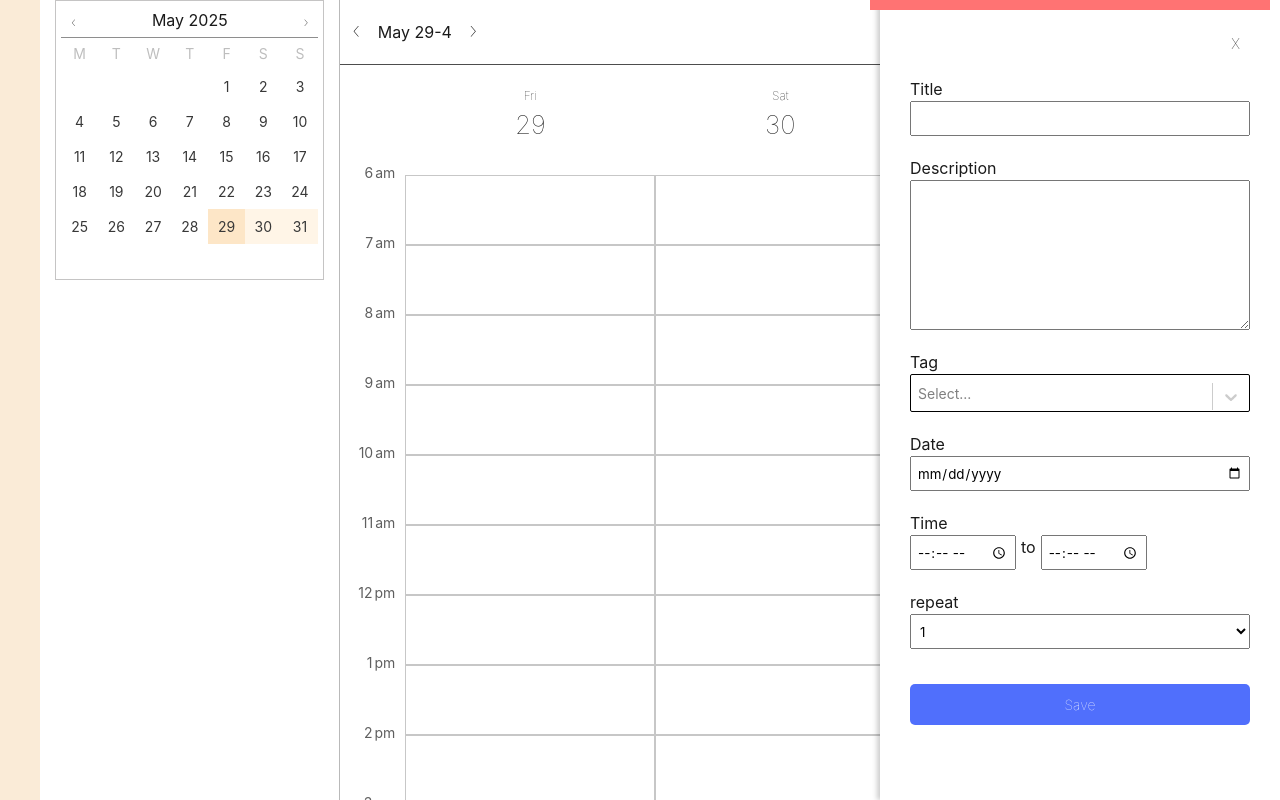
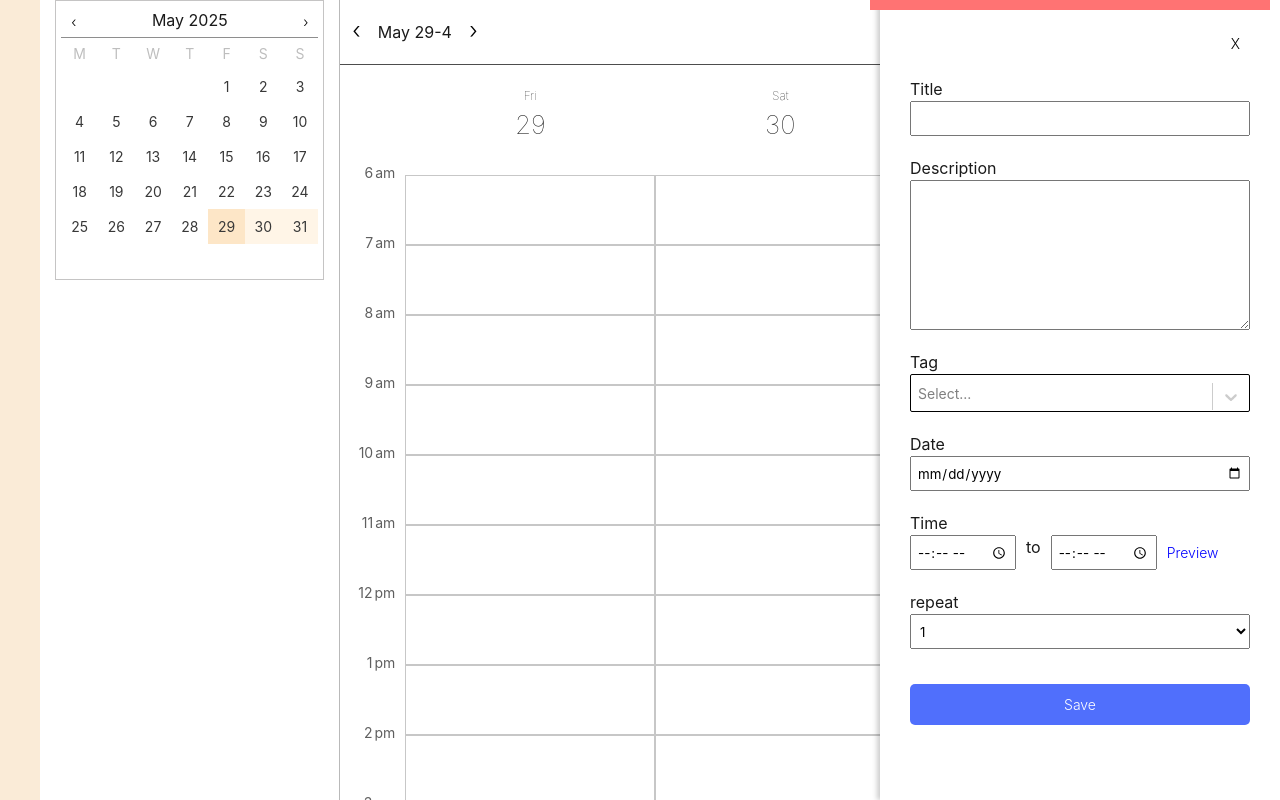
Before and after one commit to Rtam22/Planner, a React (Vite) app: page / in a window 1280 px wide. Both pictures are taken after a click on the button "Create Task". Built offline with nearby package versions, Linux system fonts and the light colour scheme.

Commit message:
Added type to button component and fixed naming

```diff
--- a/src/components/button.css
+++ b/src/components/button.css
@@ -1,6 +1,6 @@
 button {
   font-size: 14px;
-  font-weight: 100;
+  font-weight: 300;
 }
 
 .btn-main {
@@ -22,3 +22,7 @@ button {
   background-color: rgb(227, 29, 29);
   color: white;
 }
+
+.btn-secondary {
+  color: blue;
+}
--- a/src/components/button.tsx
+++ b/src/components/button.tsx
@@ -2,13 +2,14 @@ import "./button.css";
 
 type ButtonProps = {
   children: string;
-  type: string;
+  className: string;
+  type?: "submit" | "button";
   onClick?: ((e: React.MouseEvent<any>) => void) | (() => void);
 };
 
-function Button({ children, type, onClick }: ButtonProps) {
+function Button({ children, className, type, onClick }: ButtonProps) {
   return (
-    <button onClick={(e) => onClick?.(e)} className={type}>
+    <button type={type} onClick={(e) => onClick?.(e)} className={className}>
       {children}
     </button>
   );
--- a/src/components/calendar/calendar.tsx
+++ b/src/components/calendar/calendar.tsx
@@ -92,11 +92,11 @@ function Calendar({ selectedDate, handleSelectDate }: calendarProps) {
   return (
     <div className="calendar">
       <div className="cal-header">
-        <Button type="btn-plain" onClick={handleDateChange}>
+        <Button className="btn-plain" onClick={handleDateChange}>
           ‹
         </Button>
         <p>{getMonthName(dateView) + " " + dateView.getFullYear()} </p>
-        <Button type="btn-plain" onClick={handleDateChange}>
+        <Button className="btn-plain" onClick={handleDateChange}>
           ›
         </Button>
       </div>
--- a/src/components/createTaskModal.css
+++ b/src/components/createTaskModal.css
@@ -35,3 +35,8 @@
 .create-task-modal .btn-main {
   margin-top: 15px;
 }
+
+.horizontal.time {
+  gap: 10px;
+  display: flex;
+}
--- a/src/components/createTaskModal.tsx
+++ b/src/components/createTaskModal.tsx
@@ -94,7 +94,7 @@ function CreateTaskModal({
       <div className="header">
         <div></div>
         <Button
-          type="btn-plain btn-ext"
+          className="btn-plain btn-ext"
           onClick={() => handleShowModal("createModal")}
         >
           X
@@ -149,7 +149,7 @@ function CreateTaskModal({
         </fieldset>
         <fieldset>
           <label htmlFor="time">Time</label>
-          <div className="horizontal">
+          <div className="horizontal time">
             <input
               type="time"
               id="time"
@@ -167,6 +167,9 @@ function CreateTaskModal({
               onChange={(e) => setEndTime(e.currentTarget.value)}
               required
             />
+            <Button type="submit" className="btn-secondary">
+              Preview
+            </Button>
           </div>
         </fieldset>
         <fieldset>
@@ -182,7 +185,9 @@ function CreateTaskModal({
           </select>
         </fieldset>
         <fieldset>
-          <Button type="btn-main">Save</Button>
+          <Button type="submit" className="btn-main">
+            Save
+          </Button>
         </fieldset>
       </form>
     </div>
--- a/src/components/topUtilityBar.tsx
+++ b/src/components/topUtilityBar.tsx
@@ -28,7 +28,7 @@ function TopUtilityBar({
   return (
     <div className="top-utility-bar">
       <div className="horizontal">
-        <Button type="btn back-button" onClick={handleDateChange}>
+        <Button className="btn back-button" onClick={handleDateChange}>
           ‹
         </Button>
         <p>
@@ -38,15 +38,18 @@ function TopUtilityBar({
             "-" +
             addSixToDays(selectedDate)}
         </p>
-        <Button type="btn back-button" onClick={handleDateChange}>
+        <Button className="btn back-button" onClick={handleDateChange}>
           ›
         </Button>
       </div>
       <div className="button-container">
-        <Button type="btn-main" onClick={() => handleShowModal("createTask")}>
+        <Button
+          className="btn-main"
+          onClick={() => handleShowModal("createTask")}
+        >
           Create Task
         </Button>
-        <Button type="btn-plain">To Plan</Button>
+        <Button className="btn-plain">To Plan</Button>
       </div>
     </div>
   );
```
